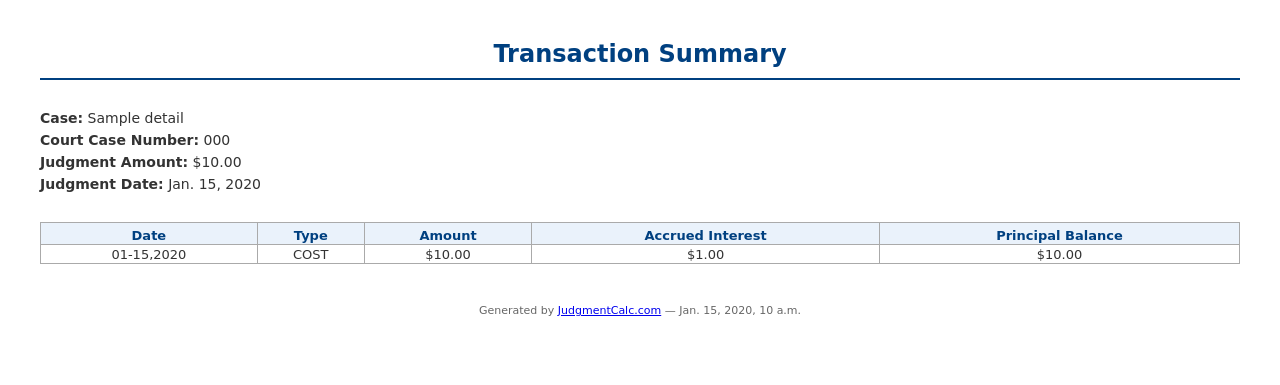
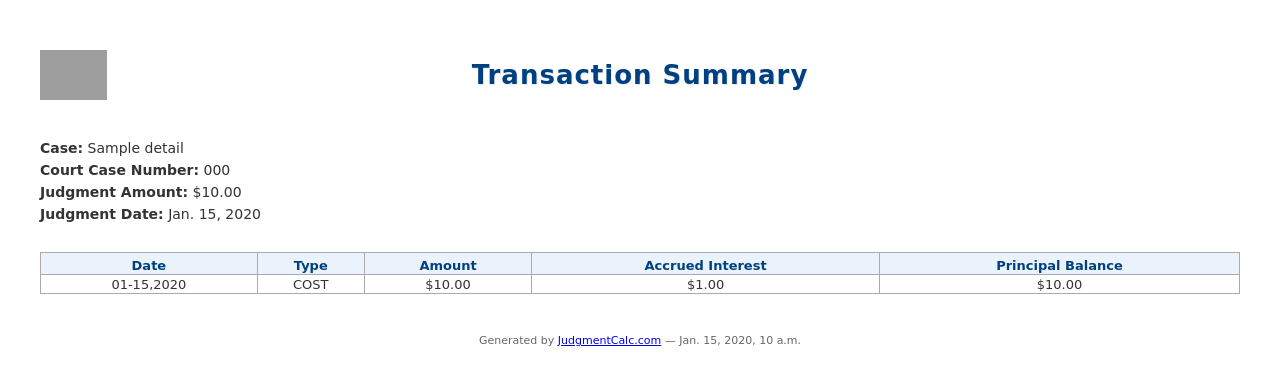
Before and after one commit to Abdul-Ikram/Judgement-Calculator, a Django app: template docket/templates/docket/case_transactions.html in a window 1280 px wide. Shown: the top 385 px of the page. Run offline with Django 5.2, Linux system fonts and the light colour scheme; tables that the repository leaves empty hold one stand-in row (values such as "Sample post"); the template is opened without the code that fills it: values that come from a table or form of the project are taken from there, most other values are stand-ins (such as "Sample title", 1, 10 or a date in 2020); parts of the project's set-up code (start-up, migrations or seed data) failed here and were passed over; grey boxes are pictures that could not be loaded.

Commit message:
fix: modify download templates

```diff
--- a/docket/templates/docket/case_transactions.html
+++ b/docket/templates/docket/case_transactions.html
@@ -1,5 +1,6 @@
 <!DOCTYPE html>
 <html lang="en">
+
 <head>
     <meta charset="UTF-8">
     <title>Case Transactions</title>
@@ -12,16 +13,32 @@
         }
 
         .header {
-            text-align: center;
-            border-bottom: 2px solid #004080;
-            padding-bottom: 10px;
+            position: relative;
+            height: 70px;
             margin-bottom: 30px;
+            /* border-bottom: 2px solid #004080; */
+        }
+
+        .header img {
+            position: absolute;
+            left: 0;
+            top: 50%;
+            transform: translateY(-50%);
+            height: 50px;
         }
 
         .header h1 {
+            margin: 0;
+            text-align: center;
+            position: absolute;
+            left: 50%;
+            top: 50%;
+            transform: translate(-50%, -50%);
             color: #004080;
-            font-size: 24px;
-            margin: 0;
+            font-size: 26px;
+            font-weight: 600;
+            letter-spacing: 1px;
+            text-shadow: 1px 1px 1px rgba(0, 64, 128, 0.1);
         }
 
         .case-info {
@@ -76,11 +93,19 @@
         }
     </style>
 </head>
+
 <body>
 
+    <!-- <div class="header">
+        <h1>Transaction Summary</h1>
+    </div> -->
+
     <div class="header">
+        <img src="https://ik.imagekit.io/mazhar/Judgement-Calc/Logo-CIYWy4e5.png?updatedAt=1754417550538"
+            alt="JudgmentCalc Logo">
         <h1>Transaction Summary</h1>
     </div>
+
 
     <div class="case-info">
         <p><strong>Case:</strong> {{ case.case_name }}</p>
@@ -123,4 +148,5 @@
     </div>
 
 </body>
+
 </html>
--- a/docket/views.py
+++ b/docket/views.py
@@ -895,6 +895,7 @@ class GeneratePayoffPDFView(APIView):
             'city_state_zip': f"{user.state or ''}, {user.country or ''} {user.postal_code or ''}".strip(', '),
             'phone': user.phone_number or "N/A",
             'email': user.email,
+            'image': user.image,
             'date': now().strftime('%B %d, %Y')
         }
 
```
Also changed, not shown: docket/templates/docket/payoff_statement.html (+41 -14 lines). Lines whose indentation alone changed are shown as unchanged.
